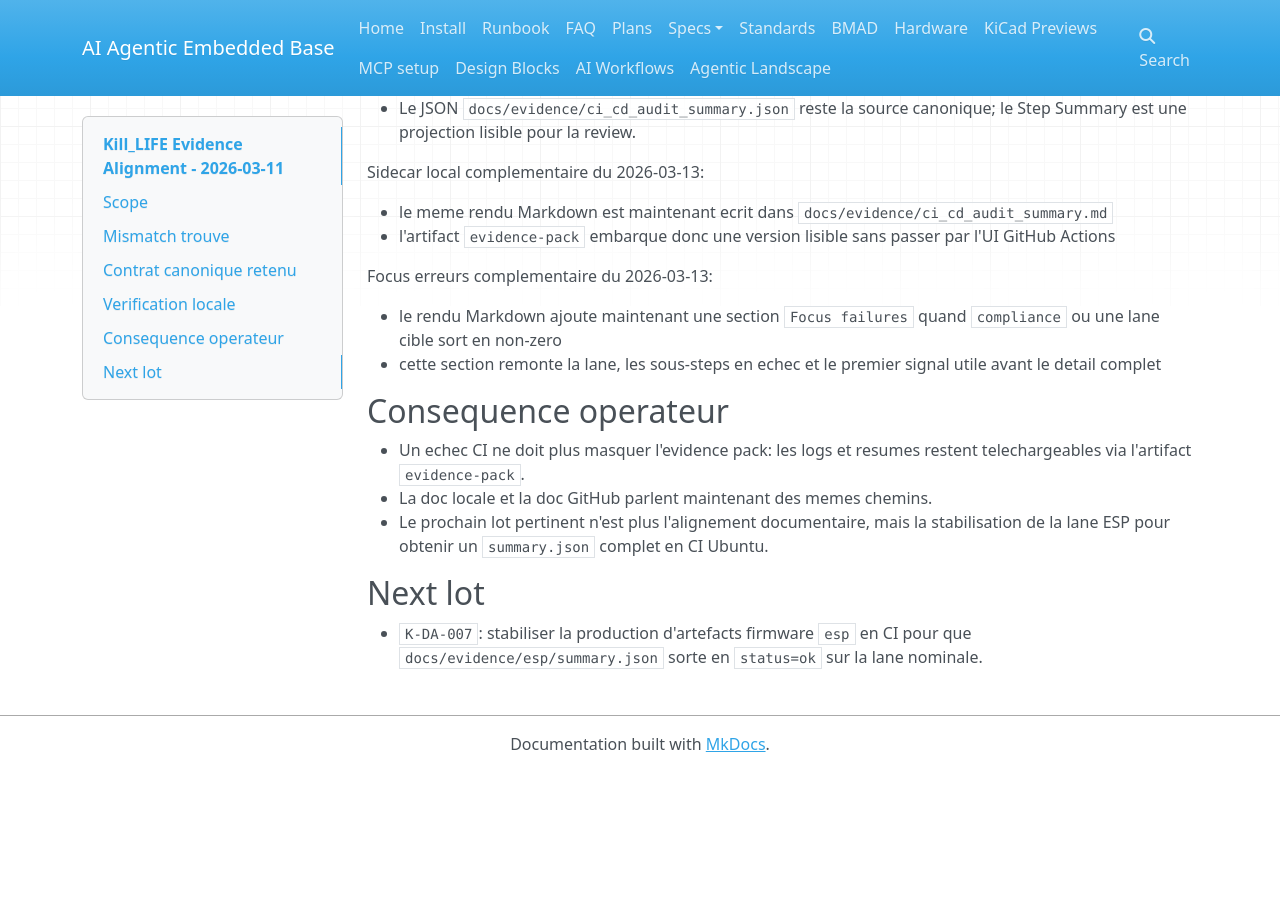
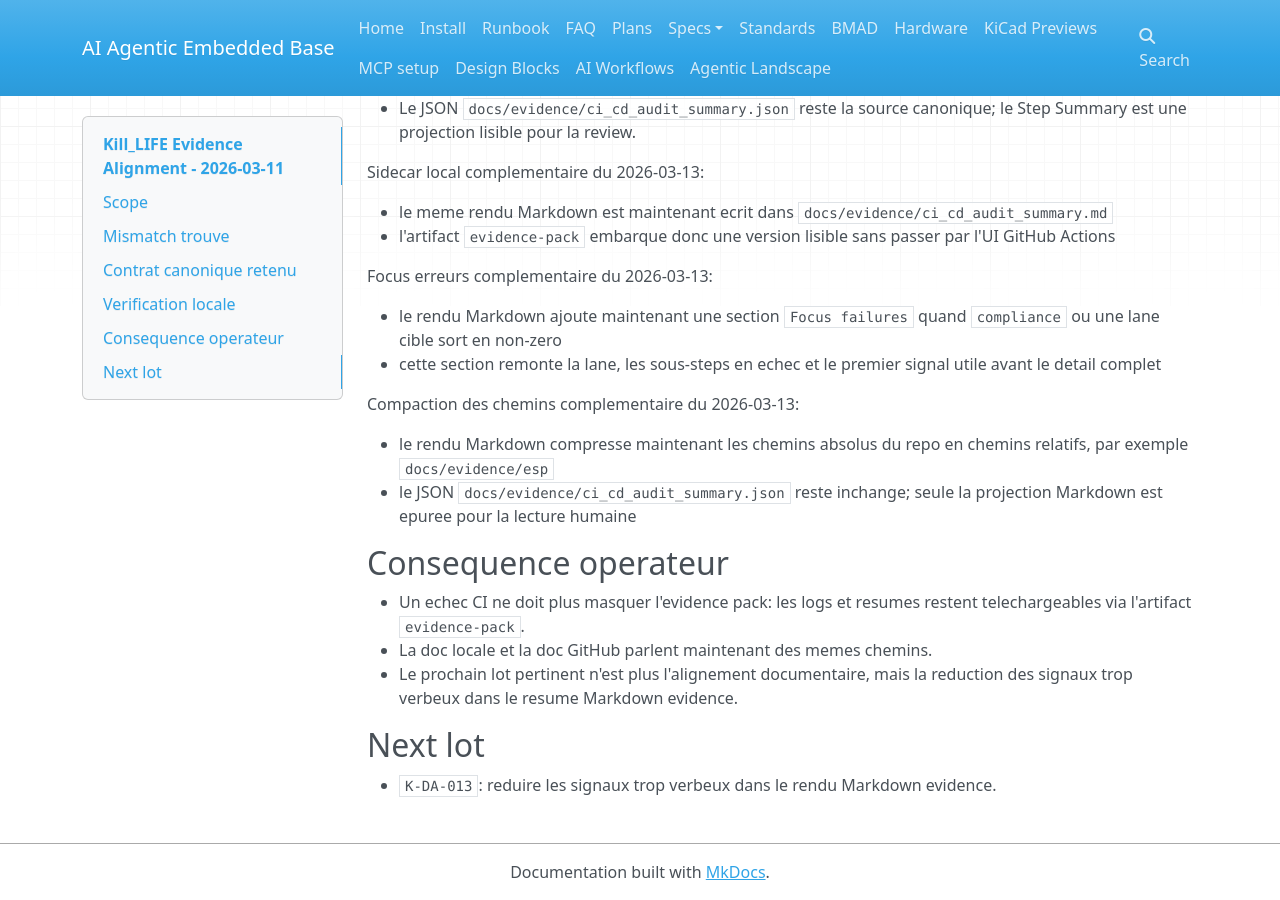
Before and after one commit to electron-rare/Kill_LIFE, an MkDocs documentation site: the page built from docs/EVIDENCE_ALIGNMENT_2026-03-11.md, in a window 1280 px wide and 900 px high, scrolled down 1728 px. Built offline with MkDocs 1.6.1, drawn with Linux system fonts in a browser that asks for light colours; nearby versions of some CDN libraries; before the commit the page ends 2500 px from its top, so only the background shows below that.

Commit message:
feat: compact evidence summary paths for portable review

```diff
--- a/docs/EVIDENCE_ALIGNMENT_2026-03-11.md
+++ b/docs/EVIDENCE_ALIGNMENT_2026-03-11.md
@@ -77,12 +77,17 @@ Focus erreurs complementaire du 2026-03-13:
 - le rendu Markdown ajoute maintenant une section `Focus failures` quand `compliance` ou une lane cible sort en non-zero
 - cette section remonte la lane, les sous-steps en echec et le premier signal utile avant le detail complet
 
+Compaction des chemins complementaire du 2026-03-13:
+
+- le rendu Markdown compresse maintenant les chemins absolus du repo en chemins relatifs, par exemple `docs/evidence/esp`
+- le JSON `docs/evidence/ci_cd_audit_summary.json` reste inchange; seule la projection Markdown est epuree pour la lecture humaine
+
 ## Consequence operateur
 
 - Un echec CI ne doit plus masquer l'evidence pack: les logs et resumes restent telechargeables via l'artifact `evidence-pack`.
 - La doc locale et la doc GitHub parlent maintenant des memes chemins.
-- Le prochain lot pertinent n'est plus l'alignement documentaire, mais la stabilisation de la lane ESP pour obtenir un `summary.json` complet en CI Ubuntu.
+- Le prochain lot pertinent n'est plus l'alignement documentaire, mais la reduction des signaux trop verbeux dans le resume Markdown evidence.
 
 ## Next lot
 
-- `K-DA-007`: stabiliser la production d'artefacts firmware `esp` en CI pour que `docs/evidence/esp/summary.json` sorte en `status=ok` sur la lane nominale.
+- `K-DA-013`: reduire les signaux trop verbeux dans le rendu Markdown evidence.
```
Also changed, not shown: docs/KILL_LIFE_WORKFLOW_GITHUB_SEQUENCE_2026-03-11.md (+3 -1 lines), docs/evidence/ci_cd_audit_summary.md (+2 -2 lines), docs/evidence/evidence_pack.md (+2 -1 lines), docs/plans/REPO_DEEP_ANALYSIS_2026-03-11.md (+2 -1 lines), 2 other files.
